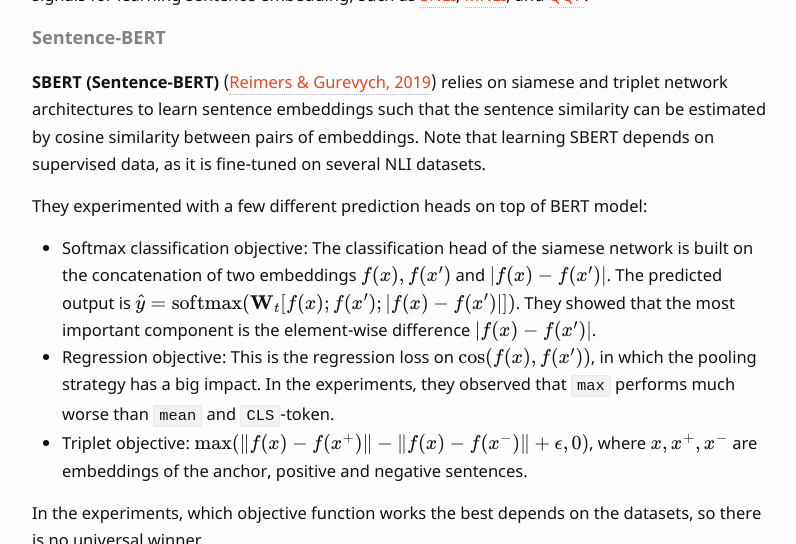
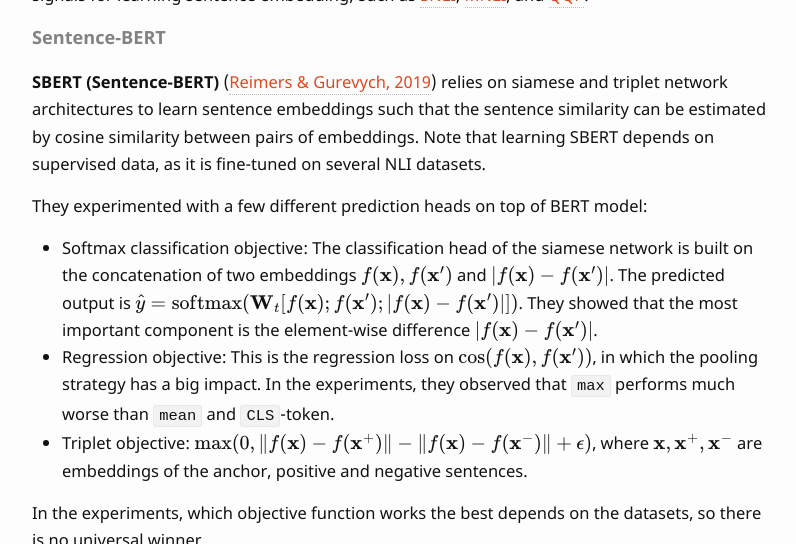
Before and after one commit to lilianweng/lil-log, a Jekyll site: the page built from _posts/2021-05-31-contrastive-representation-learning.md, in a window 1280 px wide and 900 px high, scrolled down 28507 px, cut to the strip 0-544 px from the top of the window. Shown: the whole strip, without its empty margins (238-1034 px from the left). Built offline with Jekyll 4.4.1, drawn with Linux system fonts in a browser that asks for light colours; some web fonts are replaced; formulas are drawn with MathJax 3; comment, search, counter and statistics services are not loaded; some of the changed text lies outside the part shown.

Commit message:
use bold for vector variables; adjust image sizes

```diff
--- a/_posts/2021-05-31-contrastive-representation-learning.md
+++ b/_posts/2021-05-31-contrastive-representation-learning.md
@@ -490,11 +490,11 @@
 #### MoCo & MoCo-V2
 **Momentum Contrast** (**MoCo**; [He et al, 2019](https://arxiv.org/abs/1911.05722)) provides a framework of unsupervised learning visual representation as a *dynamic dictionary look-up*. The dictionary is structured as a large FIFO queue of encoded representations of data samples.
 
-Given a query sample $$x_q$$, we get a query representation through an encoder $$q = f_q(x_q)$$. A list of key representations $$\{k_1, k_2, \dots \}$$ in the dictionary are encoded by a momentum encoder $$k_i = f_k (x^k_i)$$. Let's assume among them there is a single *positive* key $$k^+$$ in the dictionary that matches $$q$$. In the paper, they create $$k^+$$ using a noise copy of $$x_q$$ with different [augmentation](#image-augmentations). Then the [InfoNCE](#infonce) contrastive loss with temperature $$\tau$$ is used over one positive and $$N-1$$ negative samples:
+Given a query sample $$\mathbf{x}_q$$, we get a query representation through an encoder $$\mathbf{q} = f_q(\mathbf{x}_q)$$. A list of key representations $$\{\mathbf{k}_1, \mathbf{k}_2, \dots \}$$ in the dictionary are encoded by a momentum encoder $$\mathbf{k}_i = f_k (\mathbf{x}^k_i)$$. Let's assume among them there is a single *positive* key $$\mathbf{k}^+$$ in the dictionary that matches $$\mathbf{q}$$. In the paper, they create $$\mathbf{k}^+$$ using a noise copy of $$\mathbf{x}_q$$ with different [augmentation](#image-augmentations). Then the [InfoNCE](#infonce) contrastive loss with temperature $$\tau$$ is used over one positive and $$N-1$$ negative samples:
 
 
 $$
-\mathcal{L}_\text{MoCo} = - \log \frac{\exp(q \cdot k^+ / \tau)}{\sum_{i=1}^N \exp(q \cdot k_i / \tau)}
+\mathcal{L}_\text{MoCo} = - \log \frac{\exp(\mathbf{q} \cdot \mathbf{k}^+ / \tau)}{\sum_{i=1}^N \exp(\mathbf{q} \cdot \mathbf{k}_i / \tau)}
 $$
 
 Compared to the [memory bank](#instance-discrimination-with-memoy-bank), a queue-based dictionary in MoCo enables us to reuse representations of immediately preceding mini-batches of data.
@@ -527,7 +527,7 @@
 
 
 ![CURL]({{ '/assets/images/CURL.png' | relative_url }})
-{: style="width: 80%;" class="center"}
+{: style="width: 70%;" class="center"}
 *Fig. 13. The architecture of CURL. (Image source: [Srinivas, et al. 2020](https://arxiv.org/abs/2004.04136))*
 {:.image-caption}
 
@@ -612,7 +612,7 @@
 
 
 ![CLIP efficiency]({{ '/assets/images/CLIP-efficiency.png' | relative_url }})
-{: style="width: 70%;" class="center"}
+{: style="width: 60%;" class="center"}
 *Fig. 18. Using bag-of-words text encoding and contrastive training objectives can bring in multiple folds of data efficiency improvement. (Image source: [Radford et al. 2021](https://arxiv.org/abs/2103.00020))*
 {:.image-caption}
 
@@ -626,7 +626,7 @@
 
 
 ![SupCon]({{ '/assets/images/sup-con.png' | relative_url }})
-{: style="width: 100%;" class="center"}
+{: style="width: 90%;" class="center"}
 *Fig. 19. Supervised vs self-supervised contrastive losses. Supervised contrastive learning considers different samples from the same class as positive examples, in addition to augmented versions. (Image source: [Khosla et al. 2021](https://arxiv.org/abs/2004.11362))*
 {:.image-caption}
 
@@ -732,9 +732,9 @@
 **SBERT (Sentence-BERT)** ([Reimers & Gurevych, 2019](https://arxiv.org/abs/1908.10084)) relies on siamese and triplet network architectures to learn sentence embeddings such that the sentence similarity can be estimated by cosine similarity between pairs of embeddings. Note that learning SBERT depends on supervised data, as it is fine-tuned on several NLI datasets.
 
 They experimented with a few different prediction heads on top of BERT model:
-- Softmax classification objective: The classification head of the siamese network is built on the concatenation of two embeddings $$f(x), f(x')$$ and $$\vert f(x) - f(x') \vert$$. The predicted output is $$\hat{y}=\text{softmax}(\mathbf{W}_t [f(x); f(x'); \vert f(x) - f(x') \vert])$$. They showed that the most important component is the element-wise difference $$\vert f(x) - f(x') \vert$$.
-- Regression objective: This is the regression loss on $$\cos(f(x), f(x'))$$, in which the pooling strategy has a big impact. In the experiments, they observed that `max` performs much worse than `mean` and `CLS`-token.
-- Triplet objective: $$\max(\|f(x) - f(x^+)\|- \|f(x) - f(x^-)\| + \epsilon, 0)$$, where $$x, x^+, x^-$$ are embeddings of the anchor, positive and negative sentences.
+- Softmax classification objective: The classification head of the siamese network is built on the concatenation of two embeddings $$f(\mathbf{x}), f(\mathbf{x}')$$ and $$\vert f(\mathbf{x}) - f(\mathbf{x}') \vert$$. The predicted output is $$\hat{y}=\text{softmax}(\mathbf{W}_t [f(\mathbf{x}); f(\mathbf{x}'); \vert f(\mathbf{x}) - f(\mathbf{x}') \vert])$$. They showed that the most important component is the element-wise difference $$\vert f(\mathbf{x}) - f(\mathbf{x}') \vert$$.
+- Regression objective: This is the regression loss on $$\cos(f(\mathbf{x}), f(\mathbf{x}'))$$, in which the pooling strategy has a big impact. In the experiments, they observed that `max` performs much worse than `mean` and `CLS`-token.
+- Triplet objective: $$\max(0, \|f(\mathbf{x}) - f(\mathbf{x}^+)\|- \|f(\mathbf{x}) - f(\mathbf{x}^-)\| + \epsilon)$$, where $$\mathbf{x}, \mathbf{x}^+, \mathbf{x}^-$$ are embeddings of the anchor, positive and negative sentences.
 
 In the experiments, which objective function works the best depends on the datasets, so there is no universal winner.
 
@@ -790,16 +790,16 @@
 
 #### Whitening Operation
 
-[Su et al. (2021)](https://arxiv.org/abs/2103.15316)) applied **whitening** operation to improve the [isotropy](#isotropy) of the learned representation and also to reduce the dimensionality of sentence embedding.
+[Su et al. (2021)](https://arxiv.org/abs/2103.15316) applied **whitening** operation to improve the [isotropy](#isotropy) of the learned representation and also to reduce the dimensionality of sentence embedding.
 
-They transform the mean value of the sentence vectors to 0 and the covariance matrix to the identity matrix. Given a set of samples $$\{x_i\}_{i=1}^N$$, let $$\tilde{x_i}$$ and $$\tilde{\Sigma}$$ be the transformed samples and corresponding covariance matrix:
+They transform the mean value of the sentence vectors to 0 and the covariance matrix to the identity matrix. Given a set of samples $$\{\mathbf{x}_i\}_{i=1}^N$$, let $$\tilde{\mathbf{x}}_i$$ and $$\tilde{\Sigma}$$ be the transformed samples and corresponding covariance matrix:
 
 
 
 $$
 \begin{aligned}
-\mu &= \frac{1}{N}\sum_{i=1}^N x_i \quad \Sigma = \frac{1}{N}\sum_{i=1}^N (x_i - \mu)^\top (x_i - \mu) \\
-\tilde{x_i} &= (x_i - \mu)W \quad \tilde{\Sigma} = W^\top\Sigma W = I \text{ thus } \Sigma = (W^{-1})^\top W^{-1}
+\mu &= \frac{1}{N}\sum_{i=1}^N \mathbf{x}_i \quad \Sigma = \frac{1}{N}\sum_{i=1}^N (\mathbf{x}_i - \mu)^\top (\mathbf{x}_i - \mu) \\
+\tilde{\mathbf{x}}_i &= (\mathbf{x}_i - \mu)W \quad \tilde{\Sigma} = W^\top\Sigma W = I \text{ thus } \Sigma = (W^{-1})^\top W^{-1}
 \end{aligned}
 $$
 
```
